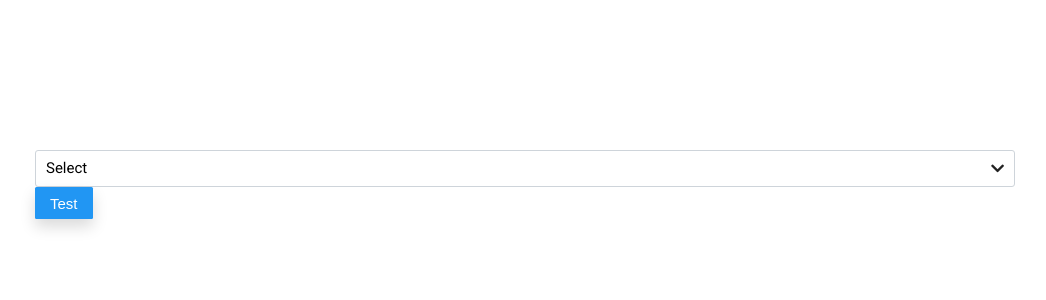
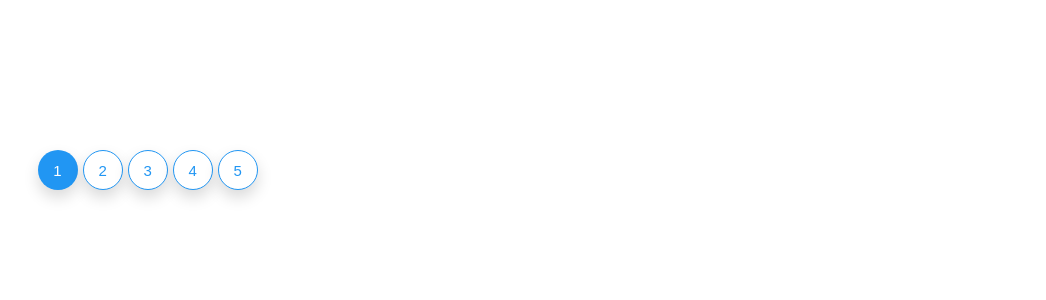
Before and after one commit to caliskanerkan/e-vue, a Vue app: page / in a window 1280 px wide. Shown: the top 300 px of the page, without its empty margins (115-1161 px from the left). Built offline with nearby package versions, Linux system fonts and the light colour scheme.

Commit message:
started pagination

```diff
--- /dev/null
+++ b/src/assets/styles/components/_pagination.scss
@@ -0,0 +1,7 @@
+.pagination {
+    display: flex;
+    flex-flow: row nowrap;
+}
+.pagination__item {
+    margin: 0px 2.5px;
+}
--- a/src/assets/styles/main.scss
+++ b/src/assets/styles/main.scss
@@ -9,3 +9,4 @@
 @import './components/alert';
 @import './components/modal';
 @import './components/select';
+@import './components/pagination';
--- /dev/null
+++ b/src/components/EPagination.vue
@@ -0,0 +1,44 @@
+<template>
+  <div class="pagination">
+    <div
+      @click="updateValue(page)"
+      class="pagination__item"
+      v-for="page in visiblePage"
+      :key="page"
+    >
+      <e-button :outline="!activeHandler(page)" fab v-text="page" />
+    </div>
+  </div>
+</template>
+<script>
+import { toRefs } from "vue";
+import EButton from "./EButton";
+export default {
+  components: { EButton },
+  emits: ["update:modelValue"],
+  props: {
+    modelValue: {
+      required: true,
+      type: Number,
+    },
+    total: {
+      required: true,
+      type: Number,
+    },
+    visiblePage: {
+      required: false,
+      type: Number,
+      default: 5,
+    },
+  },
+  setup(_, { emit }) {
+    const { modelValue } = toRefs(_);
+    const updateValue = (page) => emit("update:modelValue", page);
+    const activeHandler = (page) => page === modelValue.value;
+    return {
+      activeHandler,
+      updateValue,
+    };
+  },
+};
+</script>
--- a/src/views/Home.vue
+++ b/src/views/Home.vue
@@ -1,25 +1,26 @@
 <template>
   <div style="padding:150px">
-    <e-select v-model="text" option-value="value" option-text="name" return-object multiple searchable clearable :options="options"/>
-    <EButton>Test</EButton>
+    <!-- <e-select v-model="text" option-value="value" option-text="name" return-object multiple searchable clearable :options="options"/>
+    <EButton>Test</EButton> -->
+    <e-pagination v-model="page" :total="50" :visible-page="5"/>
   </div>
 </template>
 <script>
-import ESelect from "@/components/ESelect.vue";
-import EButton from "@/components/EButton.vue";
+import EPagination from "@/components/EPagination"
+// import ESelect from "@/components/ESelect.vue";
 import { ref } from "vue";
 export default {
   components: {
-    ESelect,
-    EButton
+    EPagination,
+    // ESelect,
   },
   setup() {
-    const text = ref("")
+    const page = ref(1)
     // const options = ref(["erkan","ahmet","mehmet"])
-    const options = ref([{name:'Erkan', value: 5}, {name:'Ahmet', value: 3}])
+    // const options = ref([{name:'Erkan', value: 5}, {name:'Ahmet', value: 3}])
     return {
-      text,
-      options
+      page,
+      // options
     };
   },
 };
```
